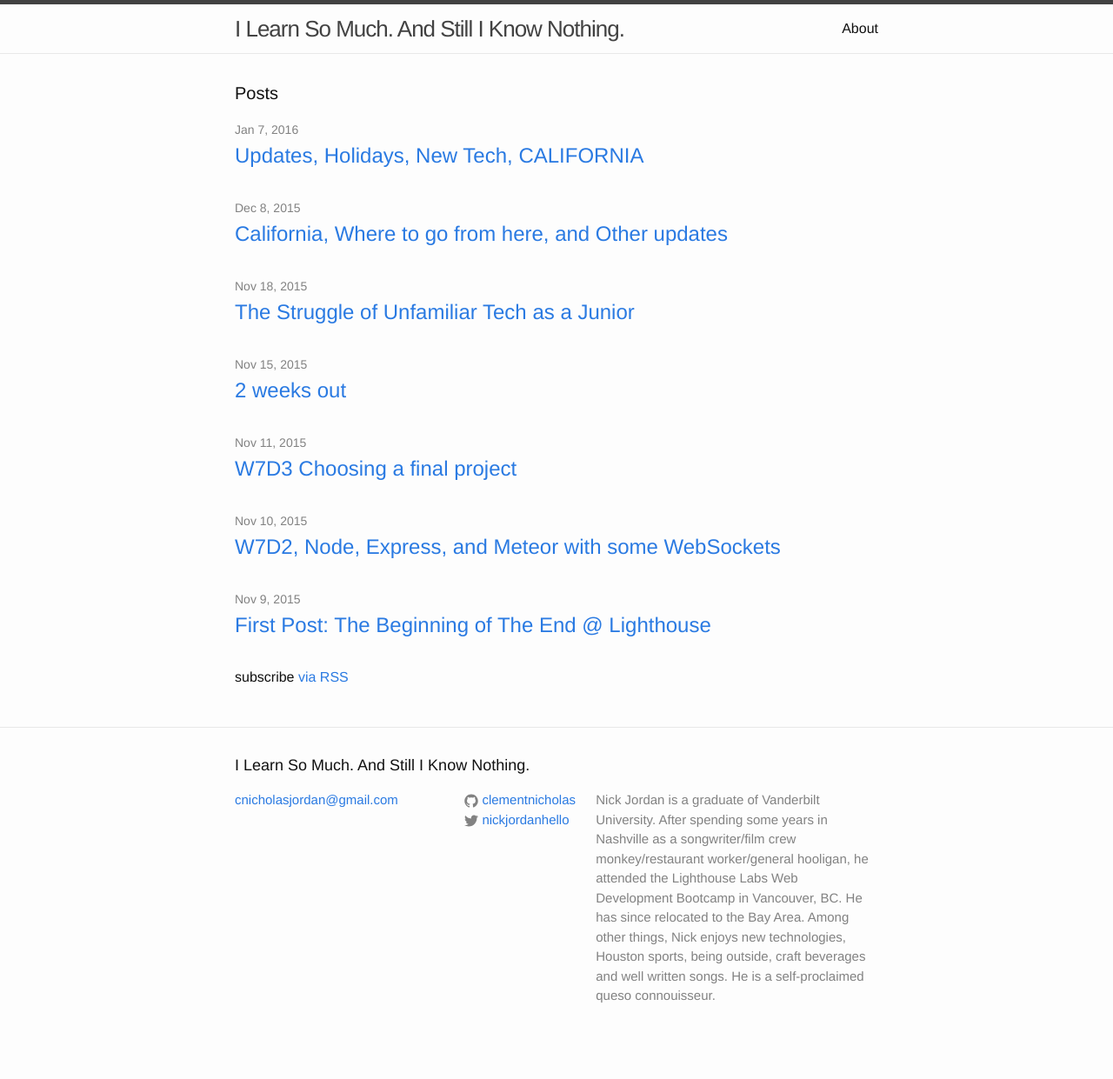
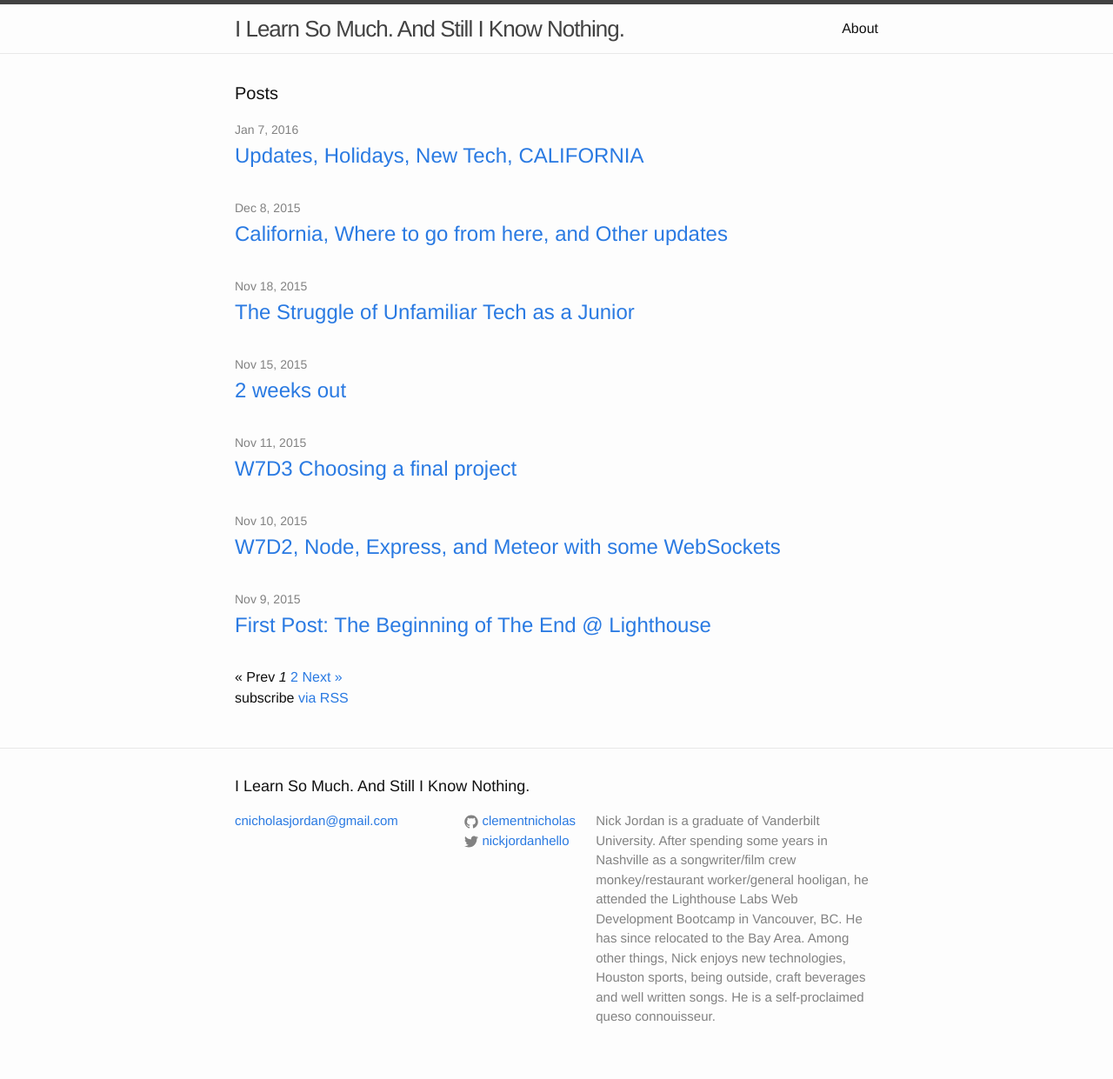
Before and after one commit to clementnicholas/clementnicholas.github.io, a Jekyll site: the page built from index.html, in a window 1280 px wide. Shown: the whole page at 87% size. Built offline with Jekyll 4.4.1, drawn with Linux system fonts in a browser that asks for light colours; the list of posts is cut into pages by our own code; before the commit the page ends 1217 px from its top, so only the background shows below that.

```diff
--- a/index.html
+++ b/index.html
@@ -18,6 +18,32 @@
     {% endfor %}
   </ul>
 
+  {% if paginator.total_pages > 1 %}
+  <div class="pagination">
+    {% if paginator.previous_page %}
+      <a href="{{ paginator.previous_page_path | prepend: site.baseurl | replace: '//', '/' }}">&laquo; Prev</a>
+    {% else %}
+      <span>&laquo; Prev</span>
+    {% endif %}
+
+    {% for page in (1..paginator.total_pages) %}
+      {% if page == paginator.page %}
+        <em>{{ page }}</em>
+      {% elsif page == 1 %}
+        <a href="{{ '/index.html' | prepend: site.baseurl | replace: '//', '/' }}">{{ page }}</a>
+      {% else %}
+        <a href="{{ site.paginate_path | prepend: site.baseurl | replace: '//', '/' | replace: ':num', page }}">{{ page }}</a>
+      {% endif %}
+    {% endfor %}
+
+    {% if paginator.next_page %}
+      <a href="{{ paginator.next_page_path | prepend: site.baseurl | replace: '//', '/' }}">Next &raquo;</a>
+    {% else %}
+      <span>Next &raquo;</span>
+    {% endif %}
+  </div>
+  {% endif %}
+
   <p class="rss-subscribe">subscribe <a href="{{ "/feed.xml" | prepend: site.baseurl }}">via RSS</a></p>
 
 </div>
```
